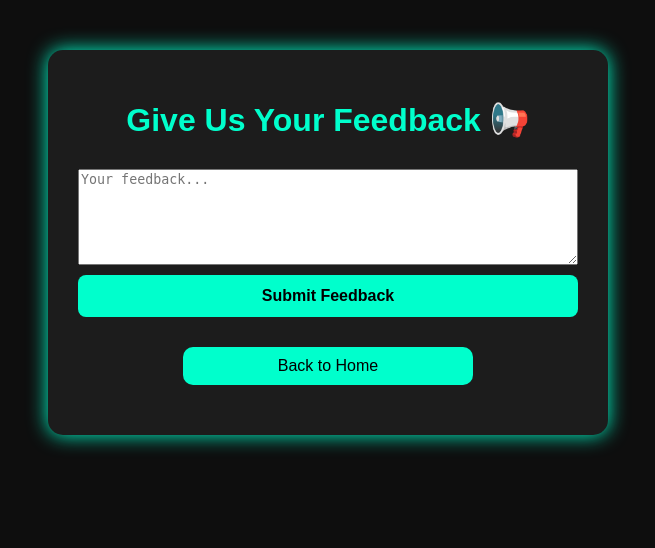
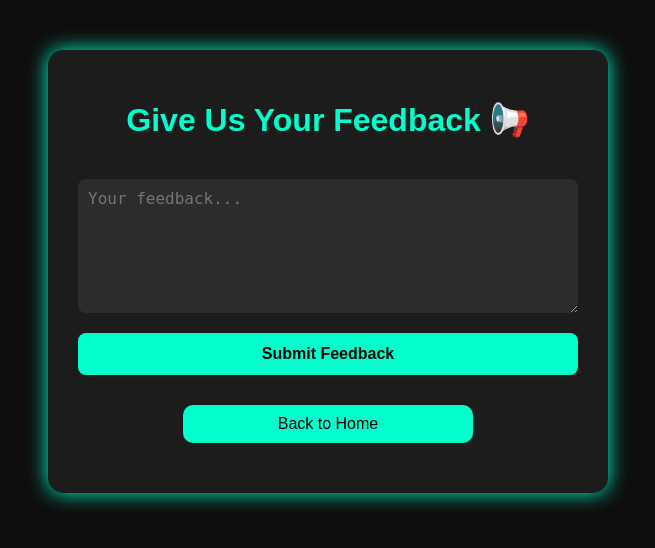
Before and after one commit to ChiragAvasthi/Crop_Recommendation_Model, a Flask app: page /feedback in a window 1280 px wide. Shown: the top 548 px of the page, without its empty margins (312-967 px from the left). Run offline with Flask 3, Linux system fonts and the light colour scheme; parts of the project's set-up code (start-up, migrations or seed data) failed here and were passed over.

Commit message:
style.css

```diff
--- a/Crop Recommendation Model/static/css/style.css
+++ b/Crop Recommendation Model/static/css/style.css
@@ -79,3 +79,12 @@ a:hover {
         margin: 20px;
     }
 }
+textarea {
+    background: #2c2c2c;
+    color: white;
+    padding: 10px;
+    margin: 10px 0;
+    border: none;
+    border-radius: 8px;
+    font-size: 16px;
+}
```
